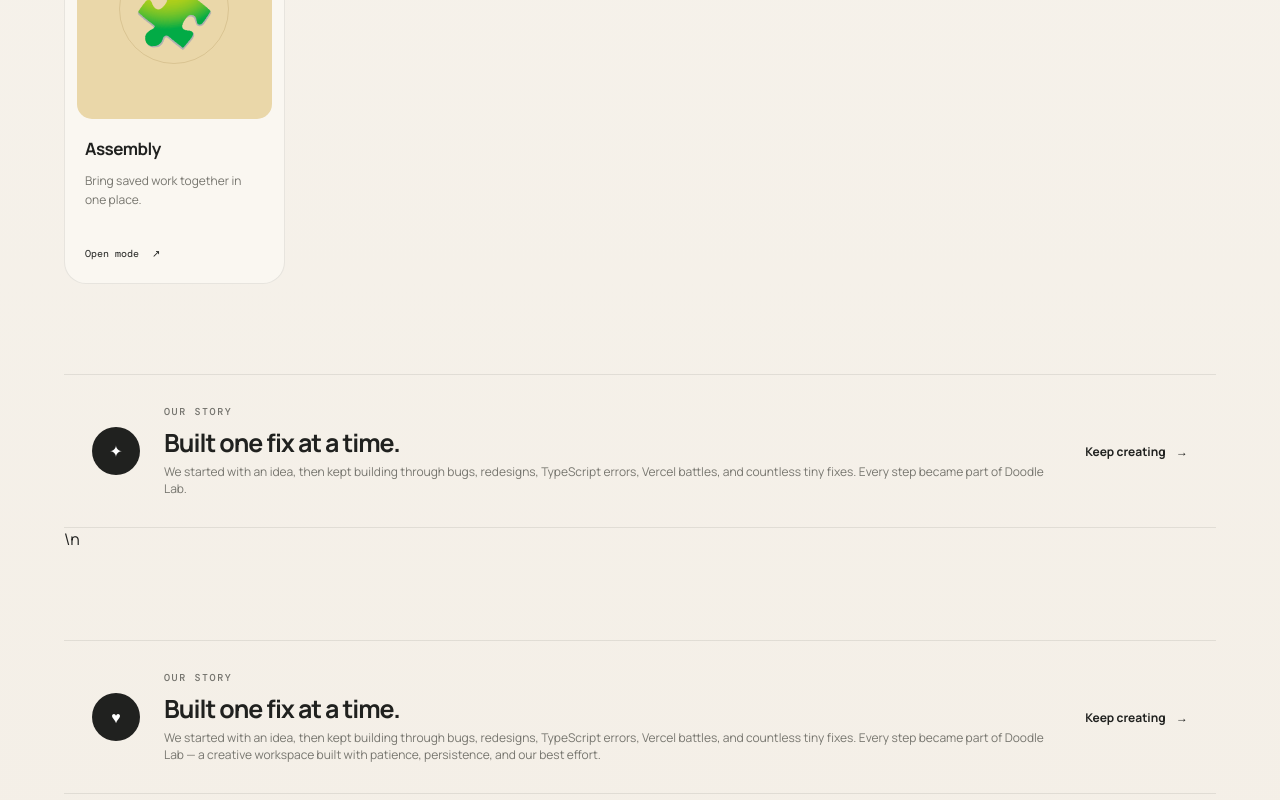
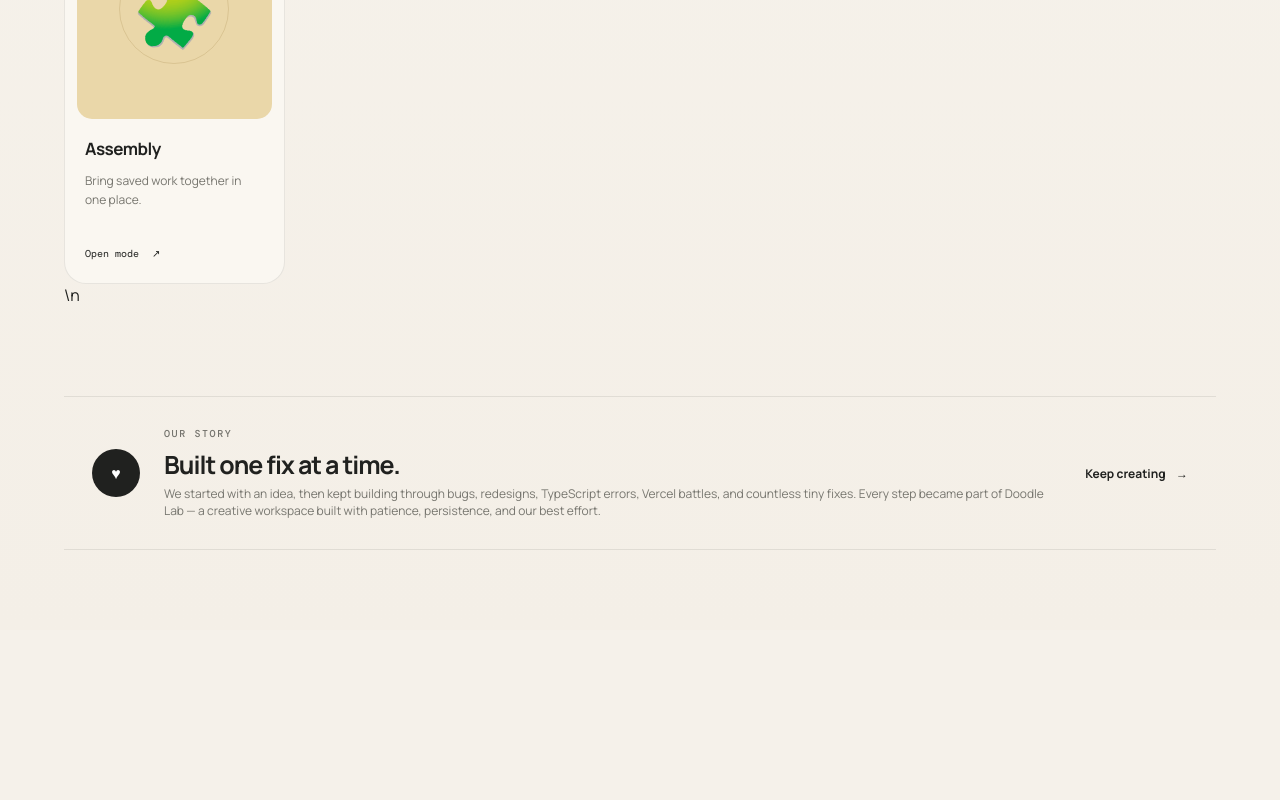
Before and after one commit to eagriware-lgtm/Doodle-lab, a Next.js app: page / in a window 1280 px wide. Shown: the part 1518-2318 px from the top of the page. After the commit the page ends 2148 px from the top, so only its background shows below. Built offline with nearby package versions, Linux system fonts and the light colour scheme.

Commit message:
Remove old idea section

```diff
--- a/app/page.tsx
+++ b/app/page.tsx
@@ -4,7 +4,7 @@ export default function Home(){return <div className="shell"><Header/><main clas
 <section className="intro"><div className="introCopy"><div className="eyebrow"><span/> THE EPIC BUILDERS</div><h1>A little more<br/><em>room to create.</em></h1><p>Doodle Lab is a visual workspace for ideas that don't fit inside one box. Draw something. Teach it. Turn it into slides. Build a shape. Get help from Lab Helper. Keep the whole creative process together.</p><div className="introActions"><a className="primaryBtn" href="/drawing">Start creating <span>↗</span></a><a className="textBtn" href="/modes">Explore all modes <span>→</span></a></div></div><div className="artPanel"><div className="paper"><div className="paperTop"><span>DOODLE LAB</span><span>01 / 05</span></div><div className="scribble s1"/><div className="scribble s2"/><div className="orbit"/><div className="tinyNote">ideas<br/>become<br/>things.</div><div className="paperFooter">creative workspace <b>✦</b></div></div><div className="floatingTag tagA">draw freely</div><div className="floatingTag tagB">make + learn</div></div></section>
 <section className="sectionIntro"><div><div className="eyebrow">YOUR WORKBENCH</div><h2>Six ways to make<br/><em>one idea.</em></h2></div><p>Each mode has a different rhythm. The workspace stays familiar, so you can move from an idea to a lesson without starting over.</p></section>
 <section className="modeGrid">{modes.map(([icon,title,desc,url,accent],i)=><a className={"modeCard "+accent} href={url} key={url}><div className="modeVisual"><span>{icon}</span><small>0{i+1}</small><i/></div><div className="modeInfo"><h3>{title}</h3><p>{desc}</p><b>Open mode <span>↗</span></b></div></a>)}</section>
-<section className="studioStrip"><div className="stripMark">✦</div><div><div className="eyebrow">OUR STORY</div><h2>Built one fix at a time.</h2><p>We started with an idea, then kept building through bugs, redesigns, TypeScript errors, Vercel battles, and countless tiny fixes. Every step became part of Doodle Lab.</p></div><a href="/projects">Keep creating <span>→</span></a></section>\n<section className="studioStrip"><div className="stripMark">♥</div><div><div className="eyebrow">OUR STORY</div><h2>Built one fix at a time.</h2><p>We started with an idea, then kept building through bugs, redesigns, TypeScript errors, Vercel battles, and countless tiny fixes. Every step became part of Doodle Lab — a creative workspace built with patience, persistence, and our best effort.</p></div><a href="/projects">Keep creating <span>→</span></a></section>
+\n<section className="studioStrip"><div className="stripMark">♥</div><div><div className="eyebrow">OUR STORY</div><h2>Built one fix at a time.</h2><p>We started with an idea, then kept building through bugs, redesigns, TypeScript errors, Vercel battles, and countless tiny fixes. Every step became part of Doodle Lab — a creative workspace built with patience, persistence, and our best effort.</p></div><a href="/projects">Keep creating <span>→</span></a></section>
 </main></div>}
 
 function Header(){return <header className="nav"><a className="brand" href="/"><span className="brandMark">✦</span><span>Doodle <i>Lab</i></span></a><nav className="links"><a className="active" href="/">Home</a><a href="/projects">Projects</a><a href="/modes">Modes</a><a href="/settings">Settings</a></nav><a className="navCta" href="/drawing">Open workspace <span>↗</span></a></header>}
```
